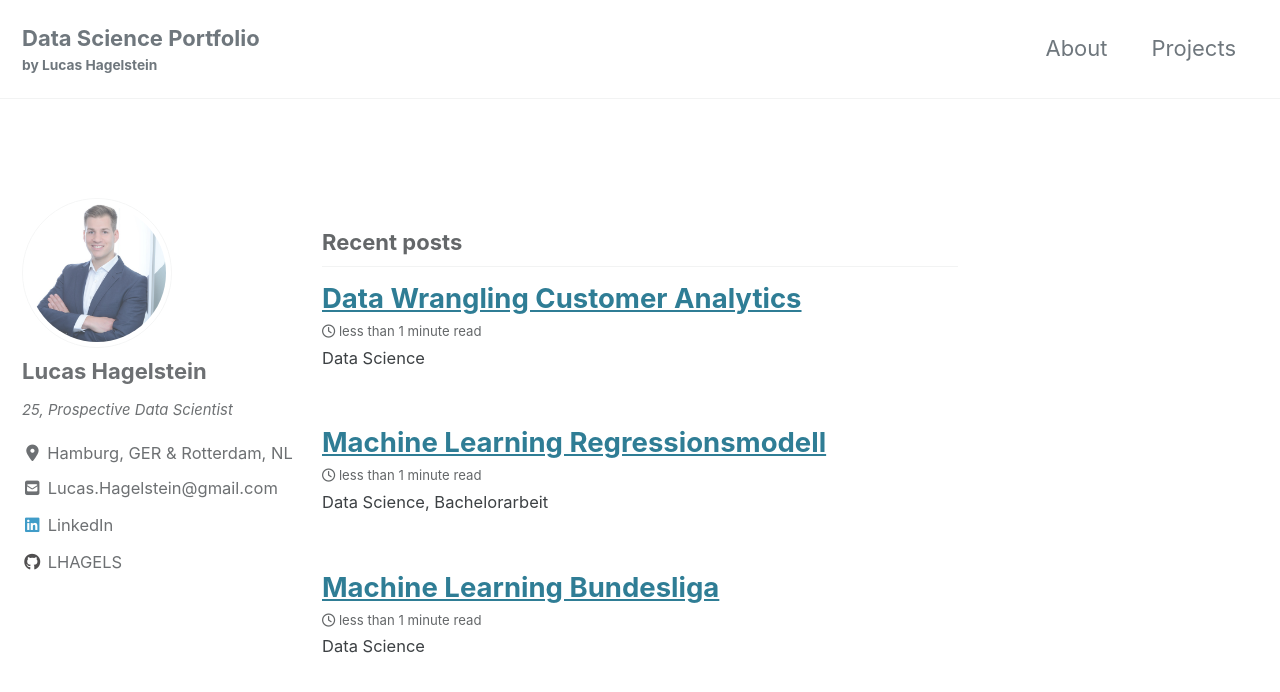
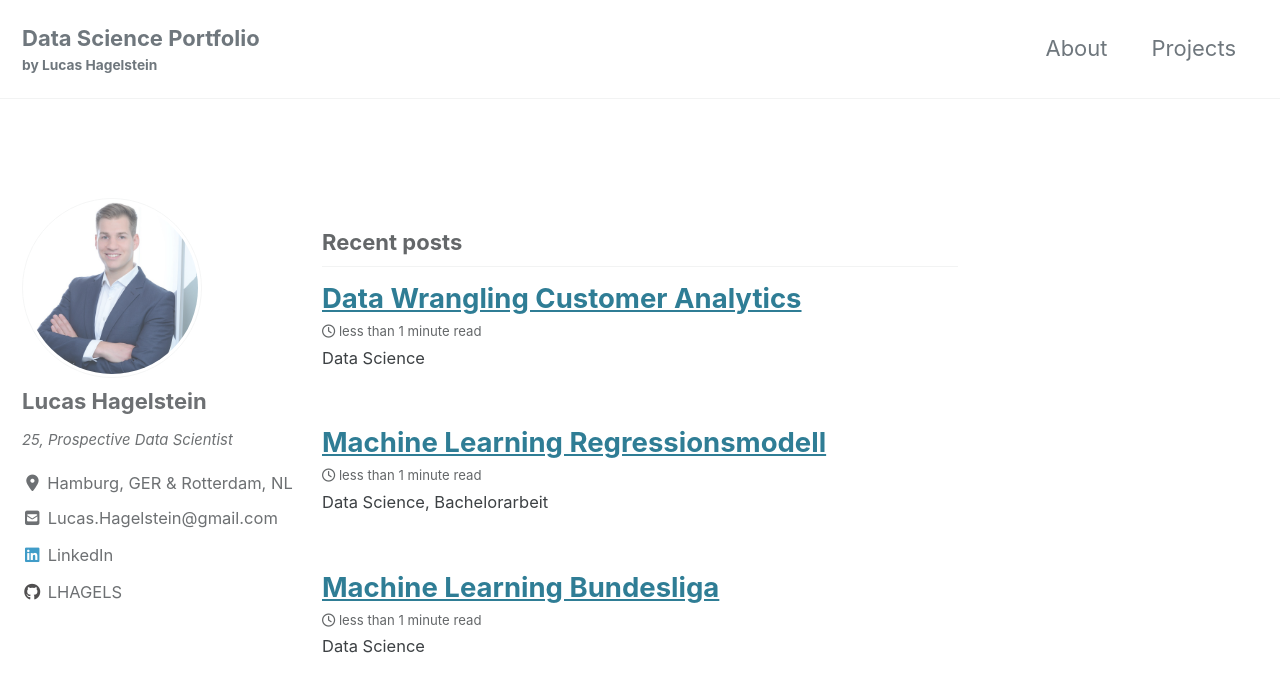
Before and after one commit to LHAGELS/LHAGELS.github.io, a Jekyll site: the page built from index.html, in a window 1280 px wide and 900 px high. Shown: the top 692 px of the window. Built offline with Jekyll 4.4.1, drawn with Linux system fonts in a browser that asks for light colours; cached includes are drawn as plain includes; nearby versions of some CDN libraries; the list of posts is cut into pages by our own code.

Commit message:
new github

```diff
--- a/_sass/minimal-mistakes/_sidebar.scss
+++ b/_sass/minimal-mistakes/_sidebar.scss
@@ -127,11 +127,11 @@
   }
 
   img {
-    max-width: 150px;
+    max-width: 180px;
     border-radius: 50%;
 
     @include breakpoint($large) {
-      padding: 5px;
+      padding: 3px;
       border: 1px solid $border-color;
     }
   }
```
